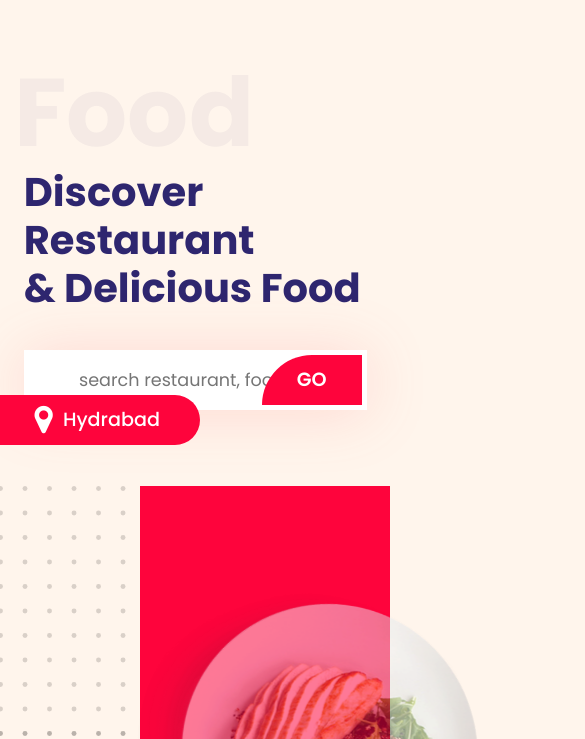
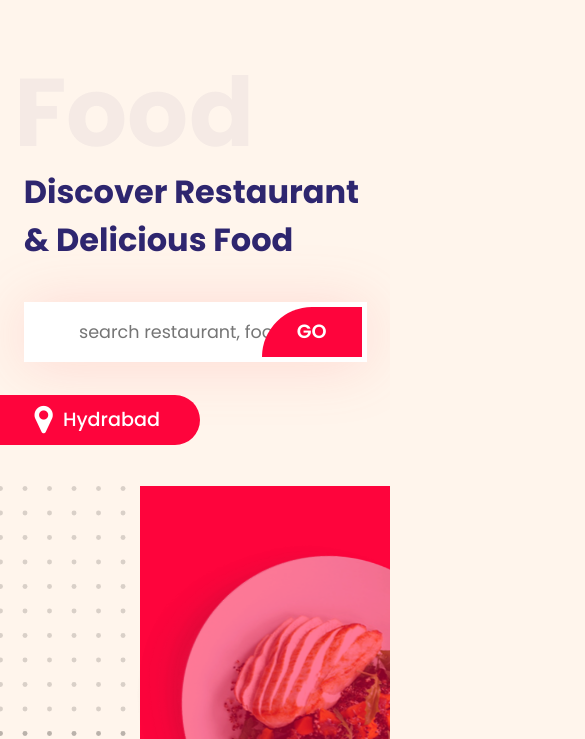
Before and after one commit to thatgoancoder/schbang, a plain HTML site: page index.html in a window 390 px wide. Shown: the part 105-844 px from the top of the page, 585 px wide, since content can reach past the window. Drawn offline with nearby package versions, Linux system fonts and the light colour scheme.

Commit message:
Update style.css

```diff
--- a/css/style.css
+++ b/css/style.css
@@ -190,6 +190,7 @@ p {
     .hero {
         display: flex;
         justify-content: center;
+        overflow-x: hidden;
     }
     .hero-text {
         display: flex;
@@ -210,7 +211,7 @@ p {
     .hero-text h2.dark-header {
         font-family: Poppins;
         font-weight: bold;
-        font-size: 2.5rem;
+        font-size: 2rem;
         line-height: 3rem;
         color: var(--primary);
         margin-top: -10px;
@@ -796,6 +797,7 @@ p {
     .hero {
         display: flex;
         justify-content: center;
+        height: 100vh;
     }
     .hero-text {
         display: flex;
```
